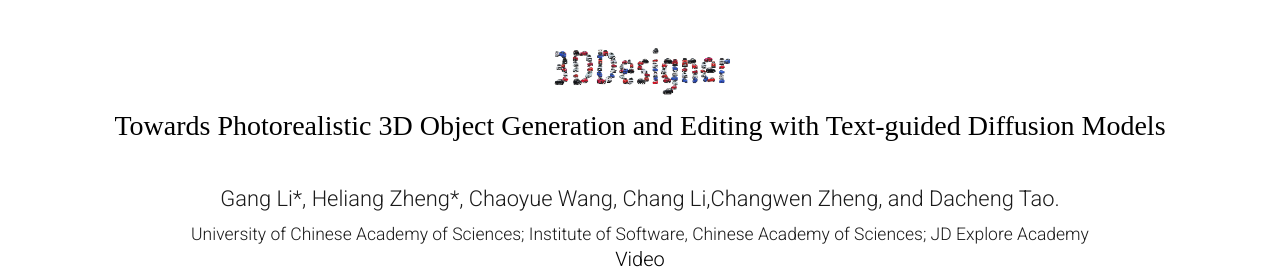
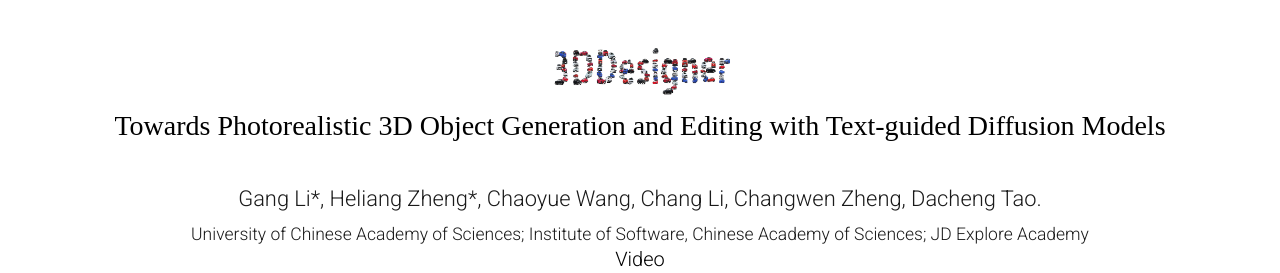
Before and after one commit to 3ddesigner-diffusion/3ddesigner-diffusion.github.io, a plain HTML site: page index.html in a window 1280 px wide. Shown: the top 273 px of the page. Drawn offline with nearby package versions, Linux system fonts and the light colour scheme; grey boxes are pictures that could not be loaded; a web font is replaced by a local one.

Commit message:
Update index.html

```diff
--- a/index.html
+++ b/index.html
@@ -47,7 +47,7 @@
     </div> -->
 
     <div class="authors">
-      <p style="padding-bottom: 5px;"> Gang Li*, Heliang Zheng*, Chaoyue Wang, Chang Li,Changwen Zheng, and Dacheng Tao.</p>
+      <p style="padding-bottom: 5px;"> Gang Li*, Heliang Zheng*, Chaoyue Wang, Chang Li, Changwen Zheng, Dacheng Tao.</p>
       <p class="smaller">University of Chinese Academy of Sciences; Institute of Software, Chinese Academy of Sciences; JD Explore Academy</p>
     </div>
 
```
